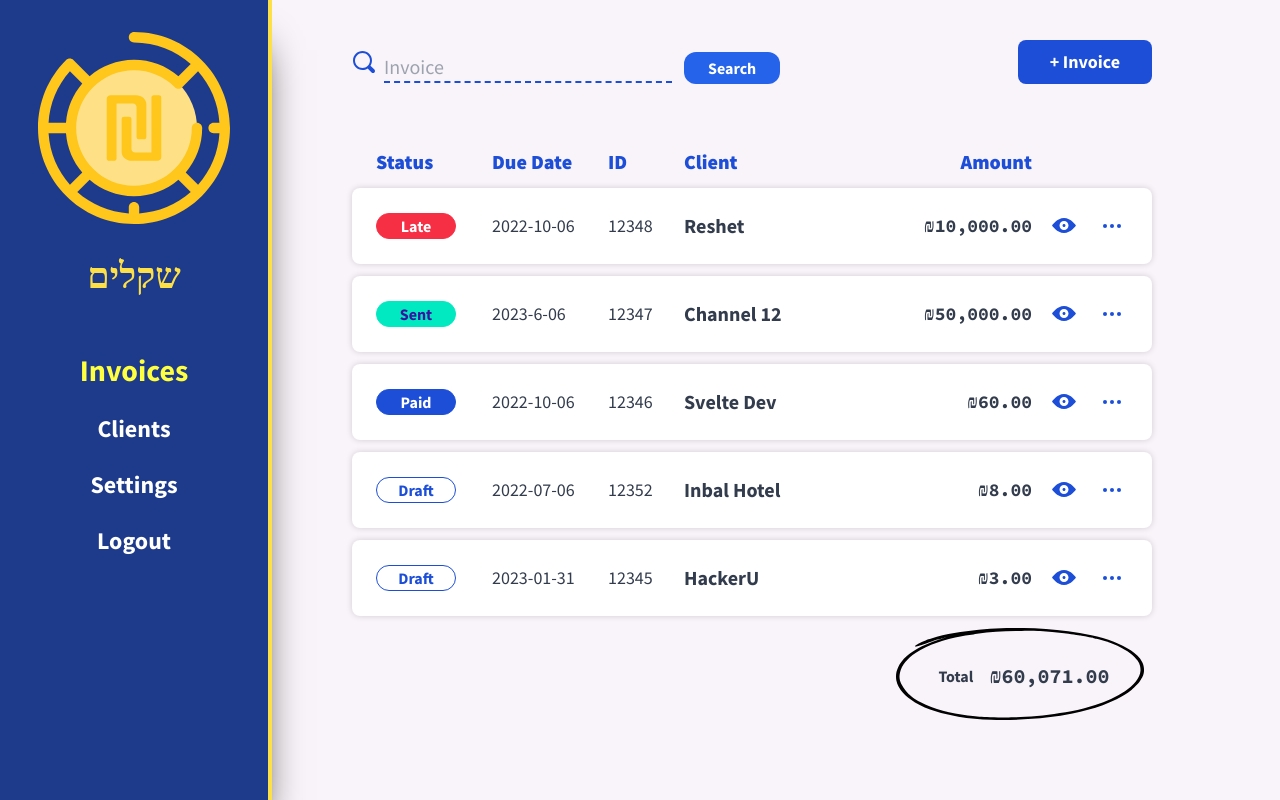
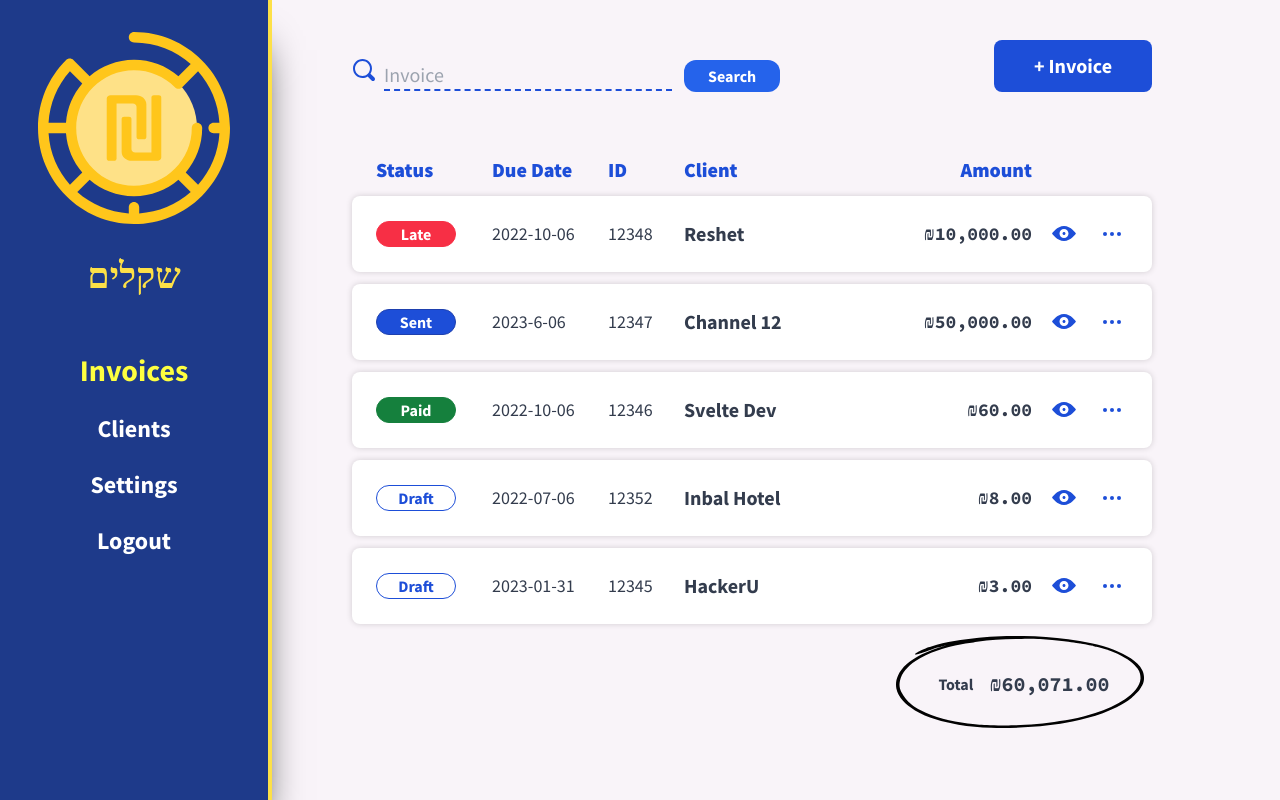
Before and after one commit to izdotnet/Shekalim, a SvelteKit app: page /invoices in a window 1280 px wide. Built offline with nearby package versions, Linux system fonts and the light colour scheme.

Commit message:
Added add invoice slide panel

```diff
--- a/src/app.css
+++ b/src/app.css
@@ -9,6 +9,36 @@
     @apply font-sansSerif;
   }
 
+  label {
+    @apply block font-sansSerif text-base font-bold text-monsoon;
+  }
+
+  input[type='text']:not(.search),
+  input[type='number'],
+  input[type='date'],
+  input[type='password'],
+  input[type='email'] {
+    @apply h-14 w-full rounded-lg border-2 border-silver px-4 font-sansSerif text-base;
+  }
+
+  textarea {
+    @apply h-32 w-full rounded-lg border-2 border-silver p-4 font-sansSerif text-base;
+  }
+
+  select {
+    @apply h-14 w-full appearance-none rounded-lg border-2 border-silver bg-chevronDown bg-right-center bg-no-repeat p-4;
+  }
+
+  select:focus,
+  textarea:focus,
+  input[type='text']:not(.search):focus,
+  input[type='number']:focus,
+  input[type='date']:focus,
+  input[type='password']:focus,
+  input[type='email']:focus {
+    @apply border-2 border-blue-600 outline-none;
+  }
+
   svg {
     @apply fill-current;
   }
@@ -18,6 +48,9 @@
   .invoice-table {
     @apply mb-3 grid w-full grid-cols-invoiceTableMobile gap-x-4 px-4 lg:grid-cols-invoiceTable lg:px-6;
   }
+  .field {
+    @apply mb-6;
+  }
 }
 @layer utilities {
   .center {
--- a/src/lib/components/Button.svelte
+++ b/src/lib/components/Button.svelte
@@ -1,18 +1,31 @@
 <script lang="ts">
+  import type { SvelteComponent } from 'svelte';
   export let label: string;
   export let onClick: () => void;
   export let isAnimated = true;
-  export let style: 'primary' | 'secondary' | 'destructive' = 'primary';
+  export let style: 'primary' | 'secondary' | 'destructive' | 'outline' | 'textOnly' = 'primary';
+  export let iconLeft: (new (...args: any[]) => SvelteComponent) | null = null;
+  export let iconRight: (new (...args: any[]) => SvelteComponent) | null = null;
 </script>
 
 <button
   on:click|preventDefault={() => onClick()}
-  class="relative whitespace-nowrap text-base px-5 py-2 lg:px-8 lg:py-2 rounded-lg font-sansSerif shadow-colored  font-semibold lg:text-lg "
+  class="relative flex items-center whitespace-nowrap rounded-lg px-5 py-2 font-sansSerif text-base font-semibold lg:px-10 lg:py-3 lg:text-xl"
   class:isAnimated
   class:primary={style === 'primary'}
+  class:outline={style === 'outline'}
+  class:textOnly={style === 'textOnly'}
   class:secondary={style === 'secondary'}
-  class:destructive={style === 'destructive'}>{label}</button
+  class:destructive={style === 'destructive'}
 >
+  {#if iconLeft}
+    <svelte:component this={iconLeft} class="mr-2" />
+  {/if}
+  {label}
+  {#if iconRight}
+    <svelte:component this={iconRight} class="ml-2" />
+  {/if}
+</button>
 
 <style lang="postcss">
   .isAnimated {
@@ -27,4 +40,10 @@
   .destructive {
     @apply bg-scarlet text-white;
   }
+  .outline {
+    @apply border-blue-700 bg-white text-blue-700 duration-200 hover:bg-blue-700 hover:text-white;
+  }
+  .textOnly {
+    @apply bg-transparent px-0 text-scarlet underline hover:no-underline;
+  }
 </style>
--- a/src/lib/components/Overlay.svelte
+++ b/src/lib/components/Overlay.svelte
@@ -5,4 +5,4 @@
     }
   </style>
 </svelte:head>
-<div class="fixed inset-0 bg-blueGem opacity-60 z-overlay" />
+<div class="fixed inset-0 bg-silver opacity-60 z-overlay" />
--- /dev/null
+++ b/src/lib/components/SlidePanel.svelte
@@ -0,0 +1,25 @@
+<script lang="ts">
+  import { createEventDispatcher } from 'svelte';
+  import Portal from '$lib/components/Portal.svelte';
+  import Arrow from './icons/Arrow.svelte';
+  import Overlay from './Overlay.svelte';
+
+  const dispatch = createEventDispatcher();
+</script>
+
+<svelte:window on:keydown={(event) => event.key === 'Escape' && dispatch('closePanel')} />
+
+<Portal>
+  <Overlay />
+  <div
+    class="bg-white fixed w-3/4 h-screen py-20 px-32 right-0 top-0 z-slidePanel shadow-slidePanel overflow-scroll"
+  >
+    <button
+      class="absolute top-5 left-7 text-blue-700 hover:text-blue-800"
+      on:click={() => dispatch('closePanel')}
+    >
+      <Arrow /></button
+    >
+    <slot><!-- optional fallback --></slot>
+  </div>
+</Portal>
--- a/src/lib/components/Tag.svelte
+++ b/src/lib/components/Tag.svelte
@@ -19,10 +19,10 @@
     @apply border-blue-700 text-blue-700;
   }
   .success {
-    @apply border-robinEggBlue bg-robinEggBlue text-blueGem;
+    @apply border-blue-800 bg-blue-700 text-white;
   }
   .archive {
-    @apply border-blue-700 bg-blue-700 text-white;
+    @apply border-green-700 bg-green-700 text-white;
   }
   .overdue {
     @apply border-scarlet bg-scarlet text-white;
--- /dev/null
+++ b/src/lib/components/icons/Arrow.svelte
@@ -0,0 +1,12 @@
+<script lang="ts">
+  export let width = 24,
+    height = 24;
+</script>
+
+<svg {width} {height} viewBox="0 0 24 24" fill="none" xmlns="http://www.w3.org/2000/svg"
+  ><g clip-path="url(#clip0_30_3151)">
+    <path
+      d="M10.5455 23L13.0909 20.4545L6.90909 14.6364L24 14.6364L24 11L6.90909 11L13.0909 5.18182L10.5455 2.27273L2.54545 10.2727L5.21658e-07 12.8182L10.5455 23Z"
+    />
+  </g>
+</svg>
--- a/src/lib/components/icons/Trash.svelte
+++ b/src/lib/components/icons/Trash.svelte
@@ -4,12 +4,10 @@
 </script>
 
 <svg {width} {height} viewBox="0 0 24 24" fill="none" xmlns="http://www.w3.org/2000/svg">
-  <g clip-path="url(#clip0_30_1505)">
   <path
     d="M5.37817 19.1055C5.37817 20.1504 6.20062 21.0002 7.21195 21.0002H16.3808C17.3922 21.0002 18.2146 20.1504 18.2146 19.1055V7.73703H5.37817V19.1055ZM7.21195 9.63177H16.3808L16.3817 19.1055H7.21195V9.63177Z"
   />
   <path d="M14.5471 4.89492V3.00018H9.04576V4.89492H3.54443V6.78966H20.0484V4.89492H14.5471Z" />
   <path d="M10.8796 11.5265H9.04578V17.2107H10.8796V11.5265Z" />
   <path d="M14.547 11.5265H12.7133V17.2107H14.547V11.5265Z" />
-  </g>
 </svg>
--- a/src/routes/(dashboard)/invoices/+page.svelte
+++ b/src/routes/(dashboard)/invoices/+page.svelte
@@ -9,8 +9,12 @@
   import { sumInvoices } from '$lib/utils/moneyHelpers';
   import BlankState from './BlankState.svelte';
   import Button from '$lib/components/Button.svelte';
+  import SlidePanel from '$lib/components/SlidePanel.svelte';
+  import InvoiceForm from './InvoiceForm.svelte';
 
   // export let data: PageData;
+
+  let isInvoiceFormShowing = false;
 
   onMount(() => {
     loadInvoices();
@@ -28,7 +32,12 @@
   <Search />
   <!-- New Invoice BTN -->
   <div>
-    <Button label="+ Invoice" onClick={() => {}} />
+    <Button
+      label="+ Invoice"
+      onClick={() => {
+        isInvoiceFormShowing = true;
+      }}
+    />
   </div>
 </div>
 
@@ -49,3 +58,14 @@
     <CircledAmount label="Total" amount={sumInvoices($invoices)} />
   {/if}
 </div>
+
+<!-- Slide panel -->
+{#if isInvoiceFormShowing}
+  <SlidePanel
+    on:closePanel={() => {
+      isInvoiceFormShowing = false;
+    }}
+  >
+    <InvoiceForm />
+  </SlidePanel>
+{/if}
--- /dev/null
+++ b/src/routes/(dashboard)/invoices/InvoiceForm.svelte
@@ -0,0 +1,82 @@
+<script>
+  import Button from '$lib/components/Button.svelte';
+  import Trash from '$lib/components/icons/Trash.svelte';
+</script>
+
+<h2 class="mb-7 font-sansSerif text-3xl font-bold text-blue-700">Add an Invoice</h2>
+
+<form class="grid grid-cols-6 gap-x-5">
+  <!-- client -->
+  <div class="field col-span-2">
+    <label for="client">Client</label>
+    <select name="client" id="client">
+      <option value="zeal">ZEAL</option>
+    </select>
+  </div>
+  <div class="field col-span-2 flex items-end gap-x-5">
+    <div class="text-base font-bold leading-[3.5rem] text-monsoon">or</div>
+    <Button label="+ Client" onClick={() => {}} style="outline" isAnimated={false} />
+  </div>
+
+  <!-- invoice id -->
+  <div class="field col-span-2">
+    <label for="id">Invoice ID</label>
+    <input type="number" name="id" />
+  </div>
+
+  <!-- due date -->
+  <div class="field col-span-2">
+    <label for="dueDate">Due Date</label>
+    <input type="date" name="dueDate" />
+  </div>
+
+  <!-- issue date -->
+  <div class="field col-span-2 col-start-5">
+    <label for="issueDate">Issue Date</label>
+    <input type="date" name="issueDate" />
+  </div>
+
+  <!-- subject -->
+  <div class="field col-span-6">
+    <label for="subject">Subject</label>
+    <input type="text" name="subject" />
+  </div>
+
+  <!-- line items -->
+  <div class="field col-span-6">Line Items</div>
+
+  <!-- notes -->
+  <div class="field col-span-6">
+    <label for="notes"
+      >Notes <span class="font-normal">(optional, displayed on invoice)</span></label
+    >
+    <textarea name="notes" id="notes" />
+  </div>
+
+  <!-- terms -->
+  <div class="field col-span-6">
+    <label for="terms"
+      >Terms <span class="font-normal">(optional, enter your terms and conditions)</span></label
+    >
+    <textarea name="terms" id="terms" />
+    <div class="text-xs text-gray-400">
+      Formatting tips: <strong>*bold*</strong>, <em>_italics_</em>.
+    </div>
+  </div>
+
+  <!-- buttons -->
+  <div class="field col-span-2">
+    <!-- only be visible if editing -->
+    <Button
+      style="textOnly"
+      label="Delete"
+      isAnimated={false}
+      onClick={() => {}}
+      iconLeft={Trash}
+    />
+  </div>
+  <div class="field col-span-4 flex justify-end gap-x-5">
+    <Button label="Cancel" style="secondary" isAnimated={false} onClick={() => {}} />
+    <Button label="Save" onClick={() => {}} />
+  </div>
+</form>
--- a/tailwind.config.cjs
+++ b/tailwind.config.cjs
@@ -9,12 +9,17 @@
     },
     extend: {
       backgroundImage: {
-        circle: "url('/Circle.svg')"
+        circle: "url('/Circle.svg')",
+        chevronDown: "url('/chevron-down.svg')"
+      },
+      backgroundPosition: {
+        'right-center': '97% center'
       },
       boxShadow: {
         colored: '0px 7px 16px rgba(10,70,220,0.002)',
         coloredHover: '0px 16px 25px rgba(10,70,220,0.3)',
-        tableRow: '0px 0px 6px rgba(0,0,0,0.16)'
+        tableRow: '0px 0px 6px rgba(0,0,0,0.16)',
+        slidePanel: '-4px 0px 44px rgba(0,0,0,0.25)'
       },
       colors: {
         lavenderIndigo: '#8657e1',
@@ -39,7 +44,8 @@
       },
       zIndex: {
         modal: 999,
-        overlay: 998,
+        slidePanel: 998,
+        overlay: 997,
         navBarToggle: 91,
         navBar: 90
       }
```
Also changed, not shown: static/chevron-down.svg (added). Lines whose indentation alone changed are shown as unchanged.
